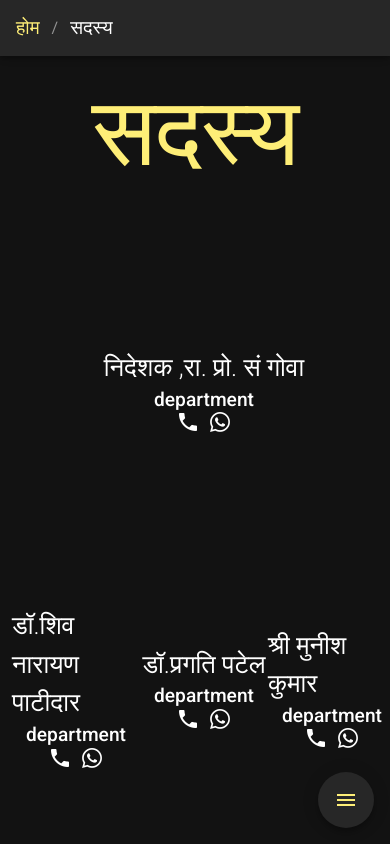
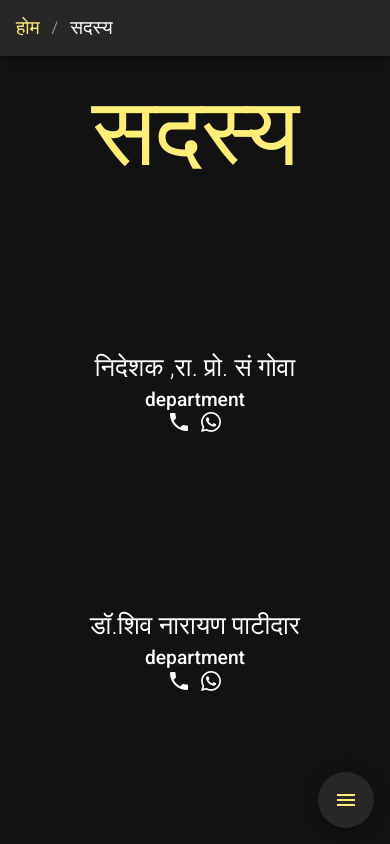
Before and after one commit to prajjwaldimri/rajbhasha-website, a Vue app: page /members in a window 390 px wide. Shown: the top 844 px of the page. Built offline with nearby package versions, Linux system fonts and the light colour scheme.

Commit message:
Adjusted members page for mobile

```diff
--- a/src/views/Members.vue
+++ b/src/views/Members.vue
@@ -116,6 +116,13 @@ export default {
   &-profiles {
     :first-child {
       grid-column: 1 / span 3;
+      @media (max-width: 1264px) {
+        grid-column: 1 / span 1;
+      }
+    }
+
+    @media (max-width: 1264px) {
+      grid-template-columns: 1fr;
     }
     padding-top: 2rem;
     display: grid;
```
